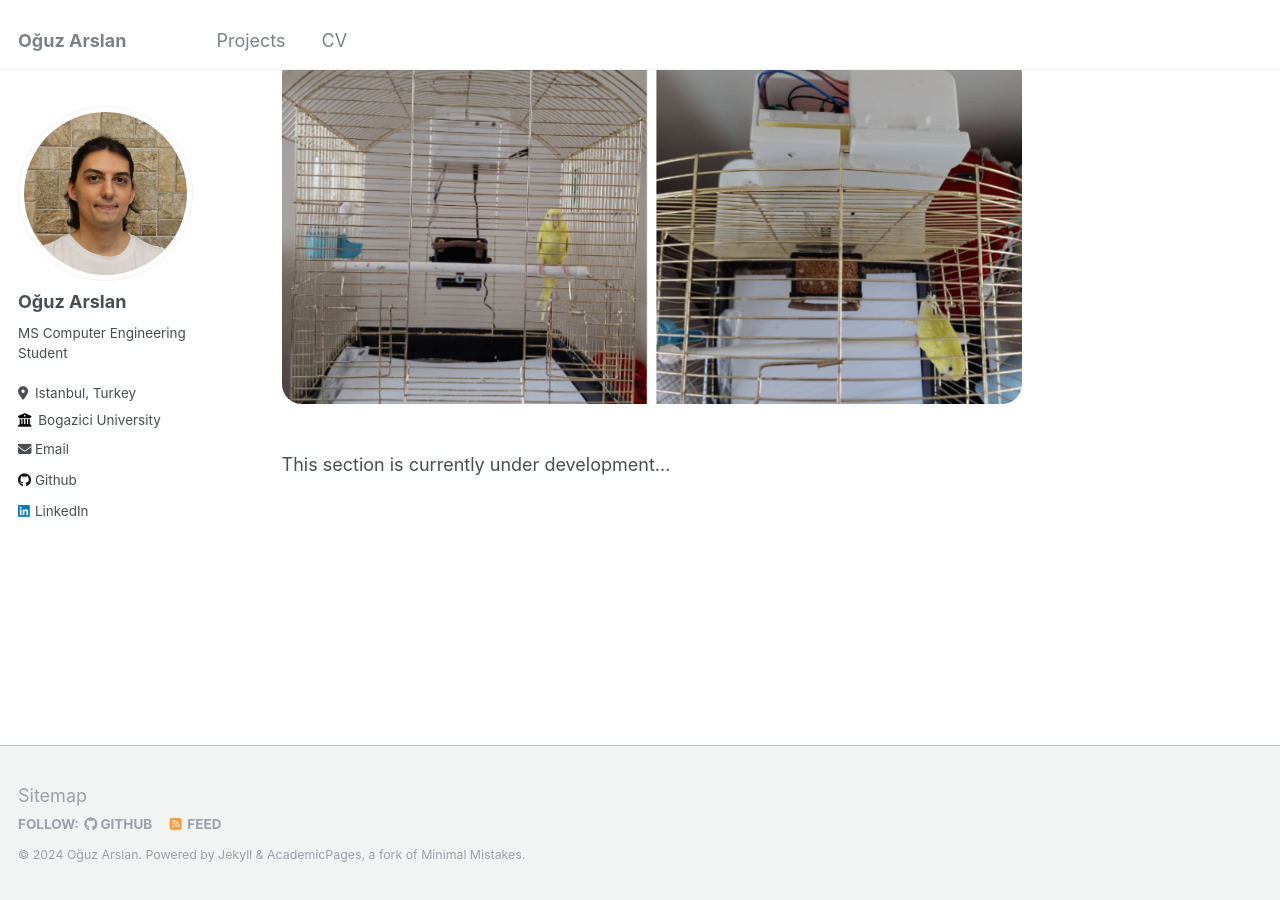
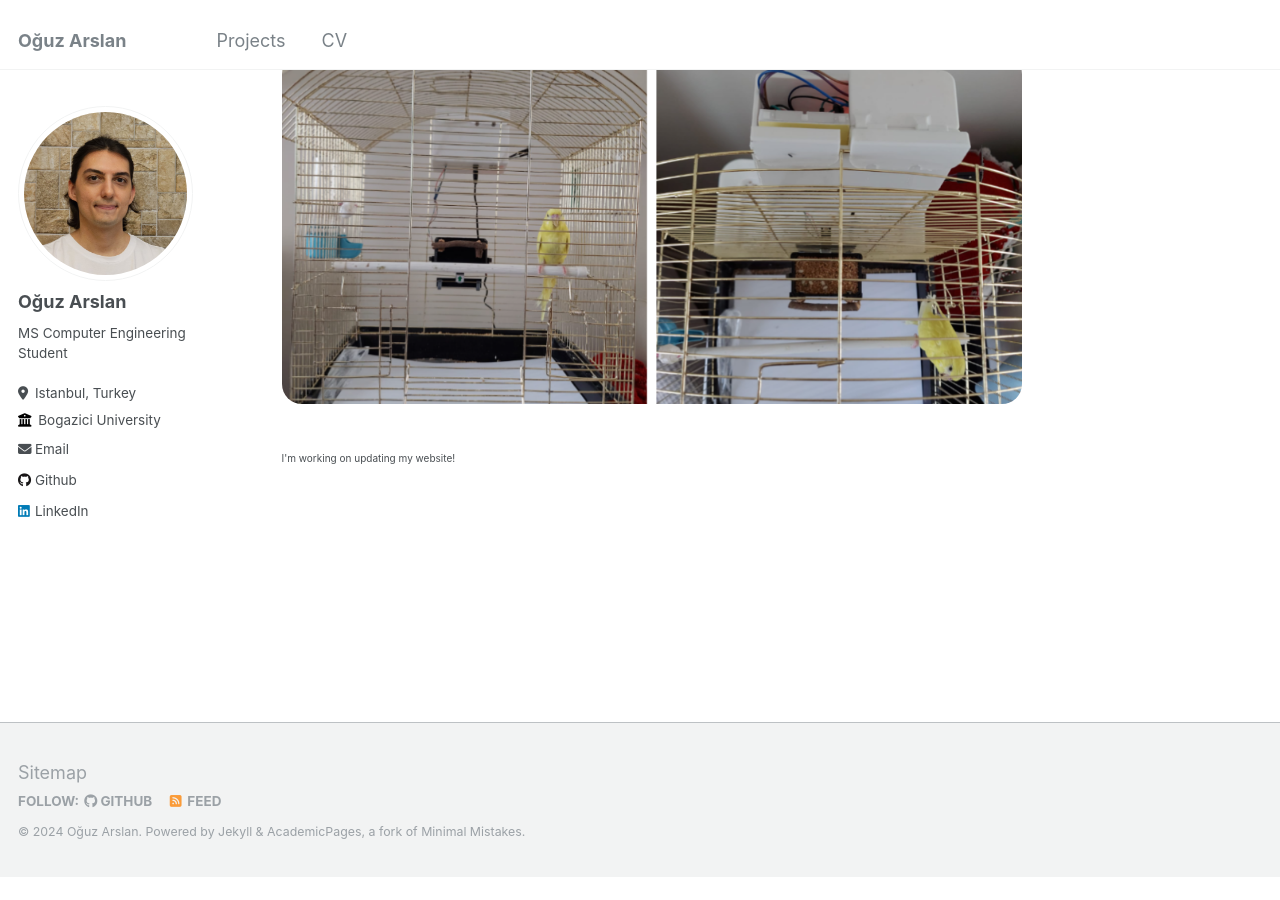
Before and after one commit to Boysle/boysle.github.io, a Jekyll site: the page built from _pages/about.md, in a window 1280 px wide and 900 px high, scrolled down 1562 px. Built offline with Jekyll 4.4.1, drawn with Linux system fonts in a browser that asks for light colours; after the commit the page ends 2440 px from its top, so only the background shows below that.

Commit message:
Update about.md

```diff
--- a/_pages/about.md
+++ b/_pages/about.md
@@ -23,4 +23,4 @@ Featured Projects
   {% include archive-single.html %}
 {% endfor %}
 
-This section is currently under development...
+<p style="font-size: 10px;">I'm working on updating my website!</p>
```
